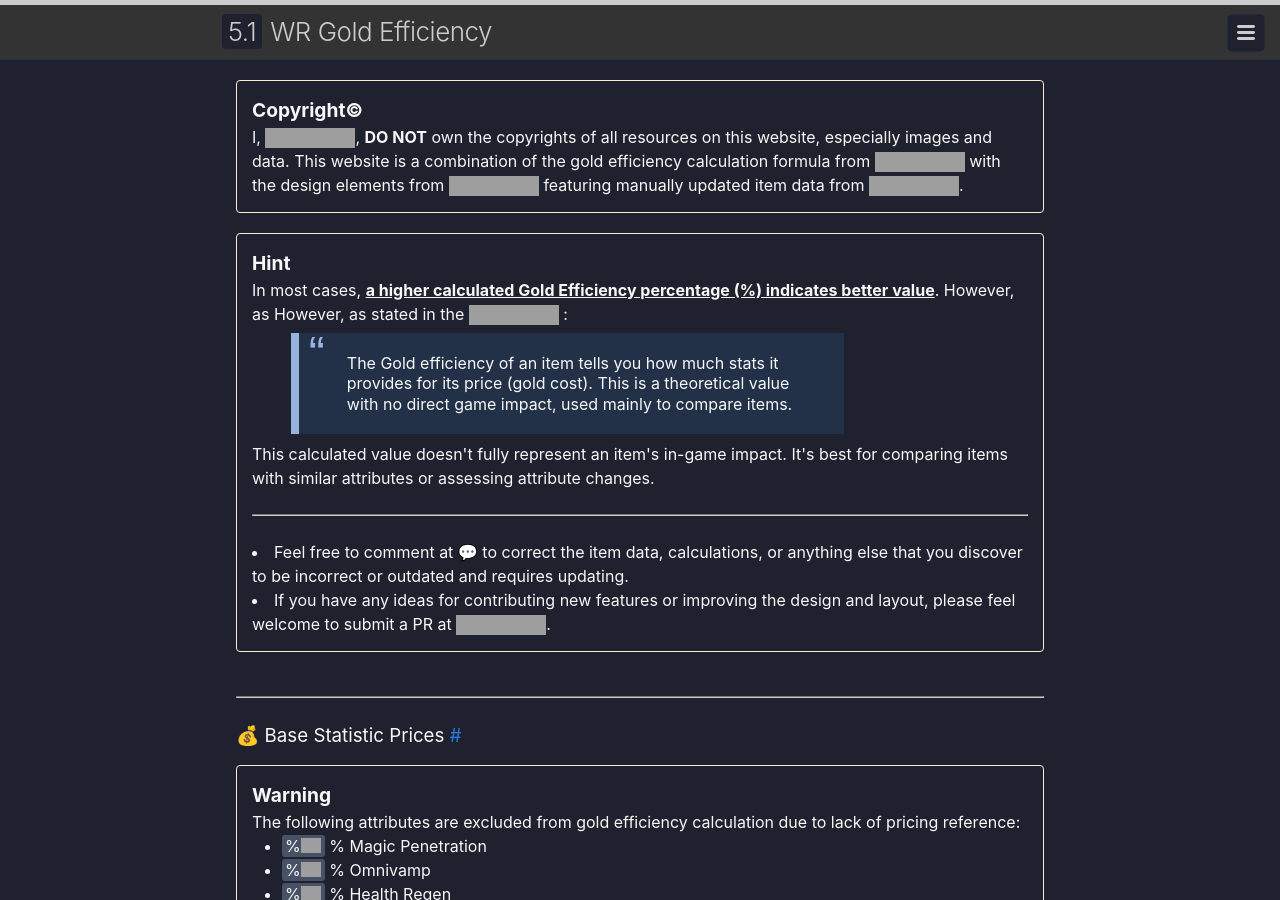
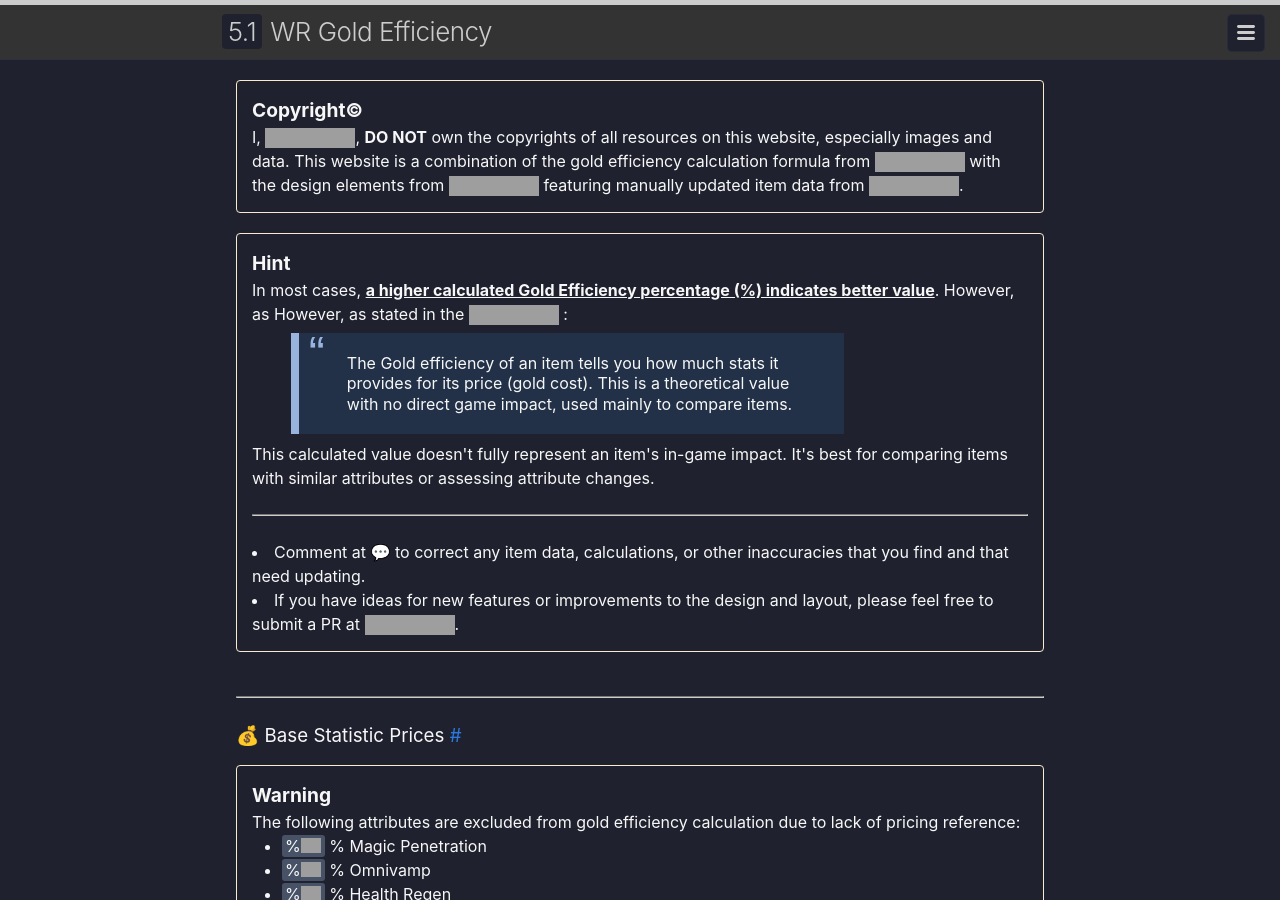
Before and after one commit to changchiyou/wildrift-gold-efficiency, a Jekyll site: the page built from _pages/5_1.md, in a window 1280 px wide and 900 px high, cut to the strip 0-900 px from the top of the window. Built offline with Jekyll 4.4.1, drawn with Linux system fonts in a browser that asks for light colours; a script that is not in the unit is left out; comment, search, counter and statistics services are not loaded; grey boxes are pictures that could not be loaded.

Commit message:
enhance: slightly improve the english grammer in the Hint section

```diff
--- a/_layouts/gold_efficiency.html
+++ b/_layouts/gold_efficiency.html
@@ -27,8 +27,8 @@ layout: default
         </blockquote>
         This calculated value doesn't fully represent an item's in-game impact. It's best for comparing items with similar attributes or assessing attribute changes.
         <br><br><hr><br>
-        <li>Feel free to comment at <a href="#giscus-comments">💬</a> to correct the item data, calculations, or anything else that you discover to be incorrect or outdated and requires updating.</li>
-        <li>If you have any ideas for contributing new features or improving the design and layout, please feel welcome to submit a PR at <a href="https://github.com/changchiyou/wildrift-gold-efficiency" target="_blank"><img class="badge" src="https://img.shields.io/badge/changchiyou/wildrift--gold--efficiency-gray?logo=github"></a>.</li>
+        <li>Comment at <a href="#giscus-comments">💬</a> to correct any item data, calculations, or other inaccuracies that you find and that need updating.</li>
+        <li>If you have ideas for new features or improvements to the design and layout, please feel free to submit a PR at <a href="https://github.com/changchiyou/wildrift-gold-efficiency" target="_blank"><img class="badge" src="https://img.shields.io/badge/changchiyou/wildrift--gold--efficiency-gray?logo=github"></a>.</li>
     </p>
 </div>
 
```
